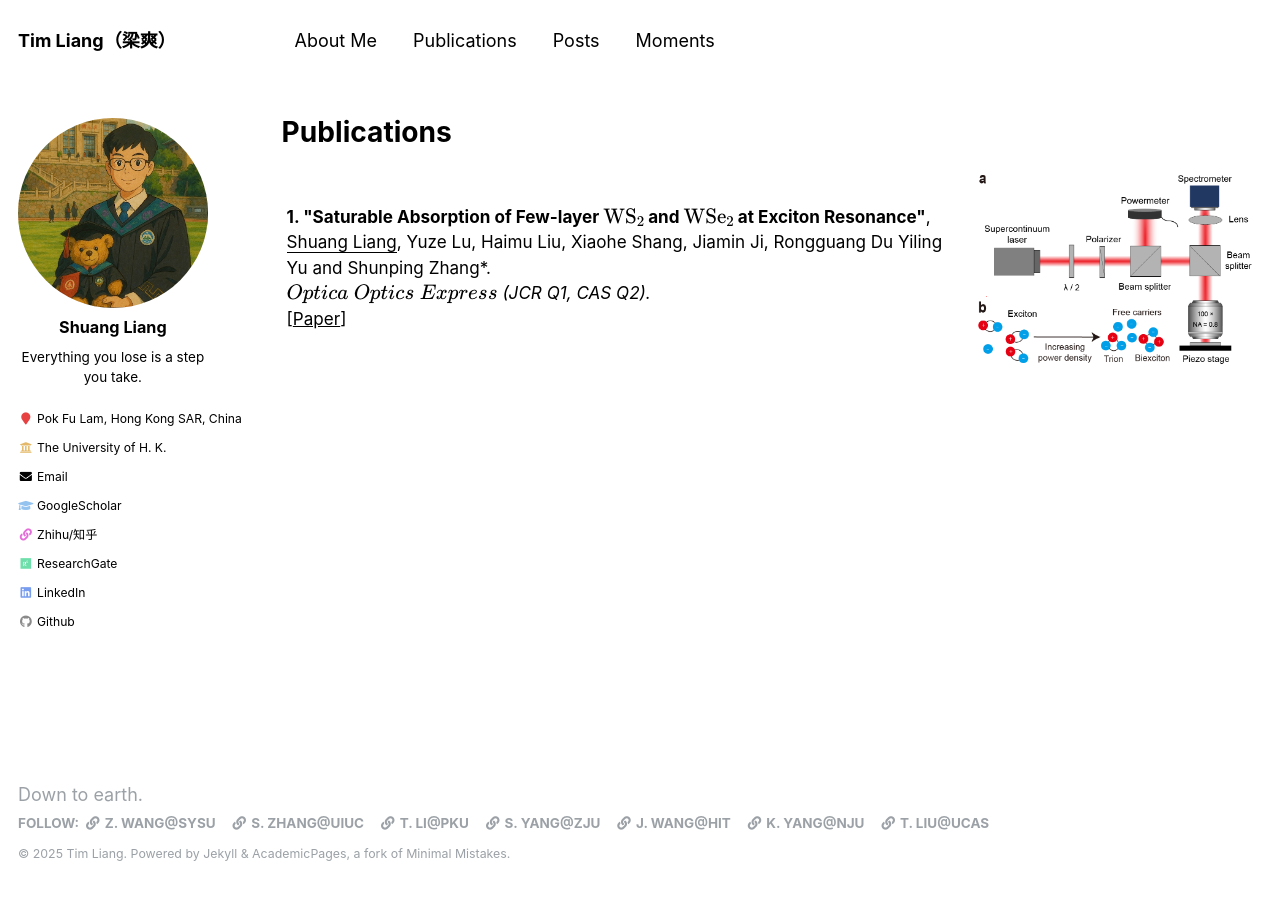
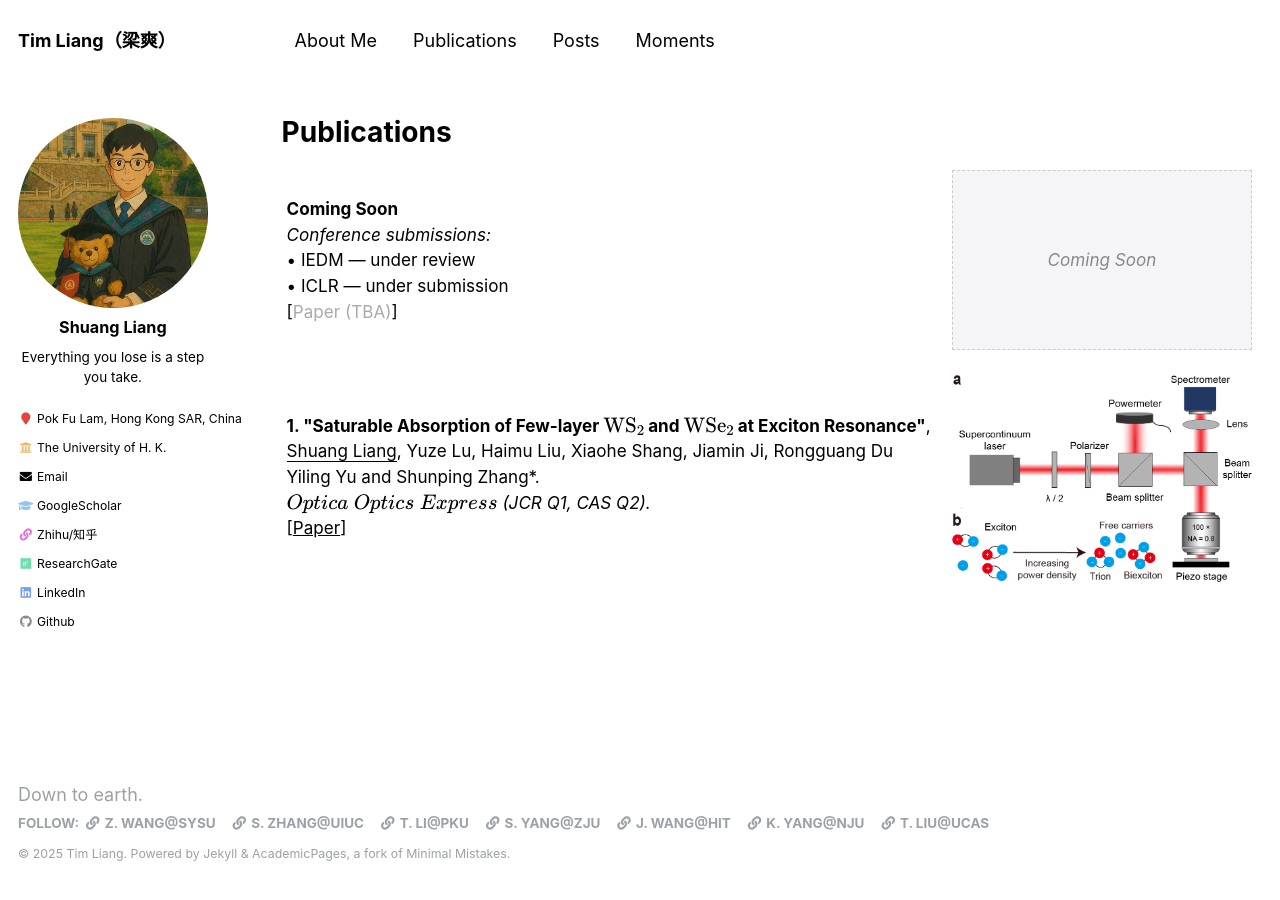
Before and after one commit to T-S-Liang/t-s-liang.github.io, a Jekyll site: the page built from _pages/publications.md, in a window 1280 px wide. Built offline with Jekyll 4.4.1, drawn with Linux system fonts in a browser that asks for light colours; formulas are drawn with MathJax 3.

Commit message:
Update publications.md

```diff
--- a/_pages/publications.md
+++ b/_pages/publications.md
@@ -16,6 +16,22 @@ author_profile: true
 {% endfor %} -->
 
 <table style="width:100%;border:None;border-spacing:0px;border-collapse:separate;margin-right:0;margin-left:0;font-size:0.95em;">
+
+  <tr>
+    <td style="padding:5px;width:70%;vertical-align:middle;border-right:none;border-bottom:none;">
+      <b>Coming Soon</b><br>
+      <i>Conference submissions:</i><br>
+      • IEDM — under review<br>
+      • ICLR — under submission<br>
+      [<a href="#" style="pointer-events:none;color:#aaa;text-decoration:none;">Paper (TBA)</a>]
+    </td>
+    <td style="padding:10px;width:30%;vertical-align:middle;border-right:none;border-bottom:none;">
+      <div style="width:300px;height:180px;display:flex;align-items:center;justify-content:center;background:#f5f5f7;border:1px dashed #ccc;color:#888;font-style:italic;">
+        Coming Soon
+      </div>
+    </td>
+  </tr>
+
   <tr>
     <td style="padding:5px;width:70%;vertical-align:middle;border-right:none;border-bottom:none;">
       <b>1. "Saturable Absorption of Few-layer $\mathrm{WS_{2}}$ and $\mathrm{WSe_{2}}$ at Exciton Resonance"</b>,
```
